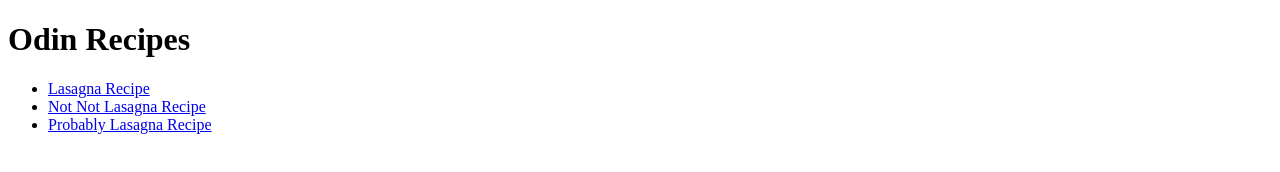
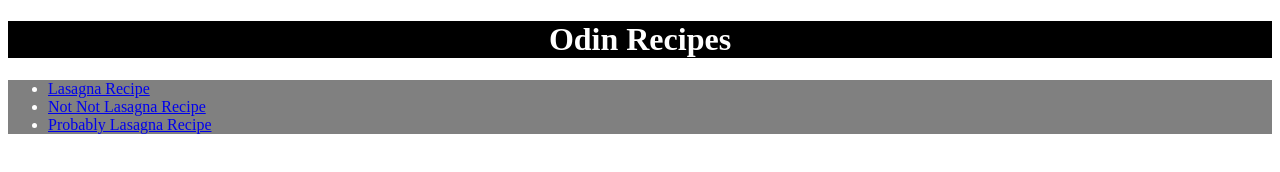
Before and after one commit to CodedMasonry/odin-recipes, a plain HTML site: page index.html in a window 1280 px wide. Drawn offline with Linux system fonts and the light colour scheme.

Commit message:
Add CSS styles for main page

```diff
--- a/index.html
+++ b/index.html
@@ -2,14 +2,15 @@
 <html lang="en">
   <head>
     <meta charset="UTF-8" />
-    <meta http-equiv="X-UA-Compatible" content="IE=edge" />
-    <meta name="viewport" content="width=device-width, initial-scale=1.0" />
+    <meta http-equiv="X-UA-Compatible" content="IE=edge" >
+    <meta name="viewport" content="width=device-width, initial-scale=1.0" >
+    <link rel="stylesheet" href="styles.css">
     <title>Document</title>
   </head>
 
   <body>
-    <h1>Odin Recipes</h1>
-    <ul>
+    <h1 class="title">Odin Recipes</h1>
+    <ul class="list-container">
       <li>
         <a href="./recipes/lasagna.html">Lasagna Recipe</a>
       </li>
--- /dev/null
+++ b/styles.css
@@ -0,0 +1,11 @@
+.title {
+    color: white;
+    background-color: black;
+    font-weight: bold;
+    text-align: center;
+}
+
+.list-container {
+    background-color: gray;
+    color: white;
+}
```
